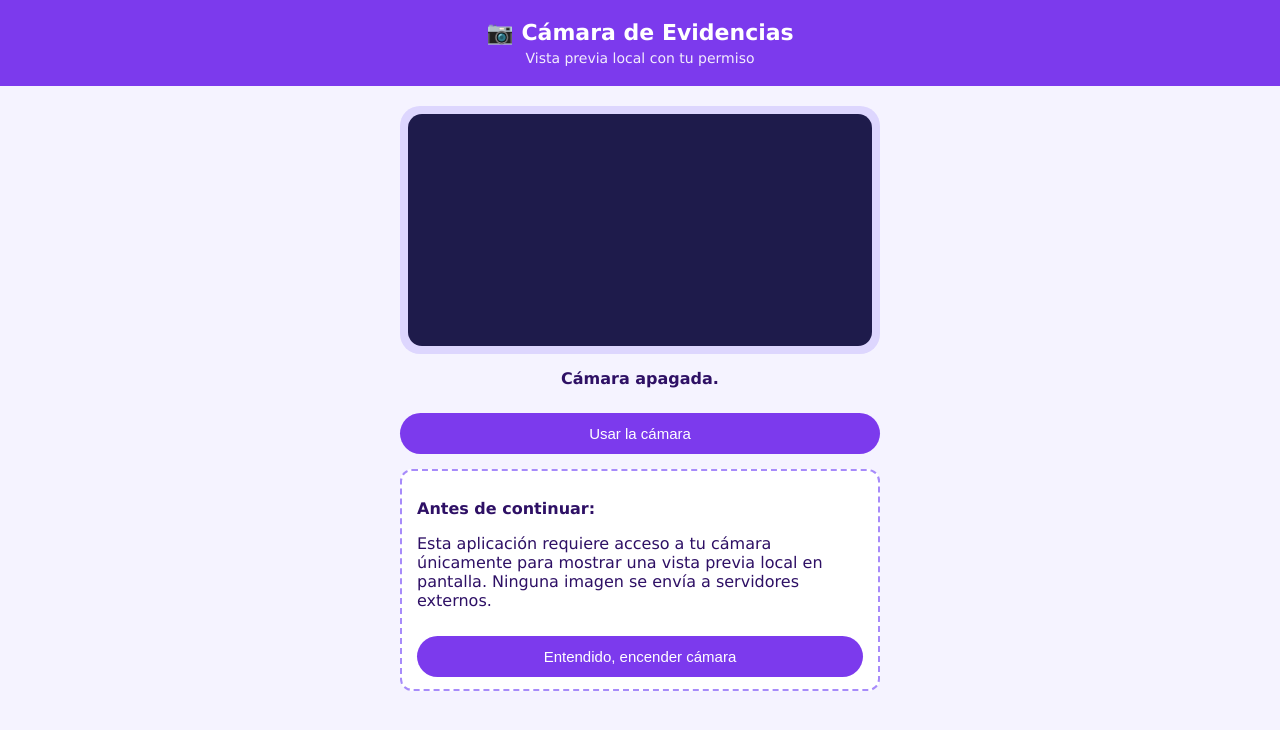
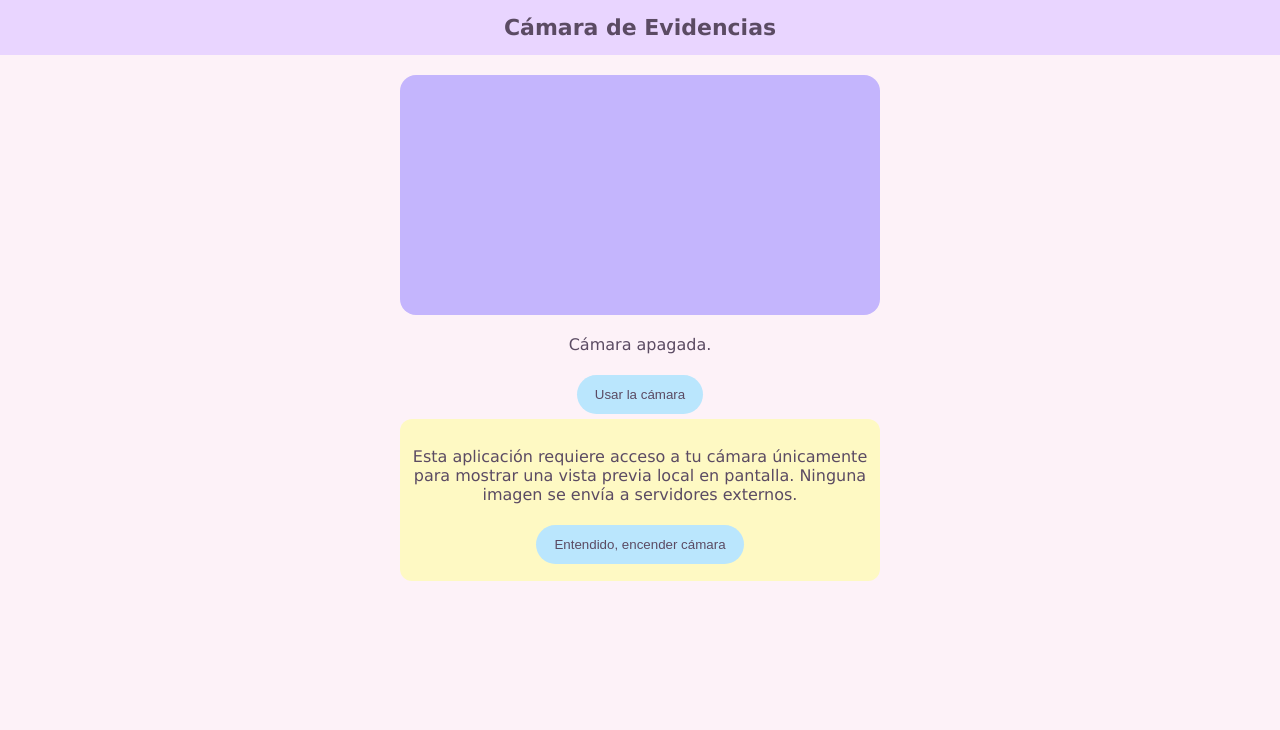
Before and after one commit to JanettheMillan/pwa-camara-instalable, a plain HTML site: page index.html in a window 1280 px wide. Both pictures are taken after a click on the button "Usar la cámara". Drawn offline with Linux system fonts and the light colour scheme.

Commit message:
Frontend más sencillo

```diff
--- a/app.js
+++ b/app.js
@@ -1,11 +1,9 @@
-// 1. Registrar el Service Worker (ruta relativa para GitHub Pages)
+// 1. Registrar el Service Worker
 if ('serviceWorker' in navigator) {
-  navigator.serviceWorker.register('./sw.js')
-    .then(() => console.log('Service Worker registrado'))
-    .catch((error) => console.error('Error al registrar el SW:', error));
+  navigator.serviceWorker.register('./sw.js');
 }
 
-// 2. Instalación: capturar el evento beforeinstallprompt
+// 2. Botón de instalar (Android / Chrome)
 let eventoInstalacionDiferido = null;
 const btnInstalar = document.getElementById('btn-instalar');
 
@@ -16,18 +14,15 @@ window.addEventListener('beforeinstallprompt', (event) => {
 });
 
 btnInstalar.addEventListener('click', () => {
-  if (!eventoInstalacionDiferido) return;
-
   eventoInstalacionDiferido.prompt();
   eventoInstalacionDiferido.userChoice.then((resultado) => {
     if (resultado.outcome === 'accepted') {
       btnInstalar.hidden = true;
     }
-    eventoInstalacionDiferido = null;
   });
 });
 
-// 3. iPhone: mostrar instrucciones manuales si no está instalada
+// 3. iPhone: mostrar instrucciones si no está instalada
 function verificarEntornoIOS() {
   const esIOS = /iPad|iPhone|iPod/.test(navigator.userAgent) && !window.MSStream;
   const estaInstalada = window.navigator.standalone === true ||
@@ -47,7 +42,6 @@ function actualizarMensajeEstado(texto) {
   document.getElementById('mensaje-estado').textContent = texto;
 }
 
-// Apagar la cámara: detener todas las pistas (tracks)
 function detenerCamaraActiva() {
   if (streamActual) {
     streamActual.getTracks().forEach((track) => {
@@ -57,7 +51,6 @@ function detenerCamaraActiva() {
   }
 }
 
-// Encender la cámara con el lente indicado
 function iniciarCamara(modo) {
   detenerCamaraActiva();
 
@@ -70,9 +63,7 @@ function iniciarCamara(modo) {
     .then((stream) => {
       streamActual = stream;
       visorVideo.srcObject = stream;
-      visorVideo.className = modo === 'user' ? 'espejo' : '';
       document.getElementById('controles').hidden = false;
-      document.getElementById('btn-preparar-camara').hidden = true;
       actualizarMensajeEstado(`Cámara activa (${modo === 'environment' ? 'Trasera' : 'Frontal'})`);
     })
     .catch((error) => {
@@ -86,7 +77,7 @@ function iniciarCamara(modo) {
     });
 }
 
-// 5. Pre-Permiso: primer clic muestra el aviso, segundo clic enciende la cámara
+// 5. Pre-Permiso: primero el aviso, luego la cámara
 document.getElementById('btn-preparar-camara').addEventListener('click', () => {
   document.getElementById('aviso-permiso').hidden = false;
 });
@@ -96,7 +87,7 @@ document.getElementById('btn-confirmar-permiso').addEventListener('click', () =>
   iniciarCamara(modoCamaraActual);
 });
 
-// 6. Cambiar entre cámara trasera y frontal
+// 6. Cambiar de cámara
 document.getElementById('btn-alternar-camara').addEventListener('click', () => {
   modoCamaraActual = modoCamaraActual === 'environment' ? 'user' : 'environment';
   iniciarCamara(modoCamaraActual);
@@ -107,9 +98,7 @@ document.getElementById('btn-apagar-camara').addEventListener('click', () => {
   detenerCamaraActiva();
   visorVideo.srcObject = null;
   document.getElementById('controles').hidden = true;
-  document.getElementById('btn-preparar-camara').hidden = false;
   actualizarMensajeEstado('Cámara apagada.');
 });
 
-// Al cargar la página
 verificarEntornoIOS();
--- a/index.html
+++ b/index.html
@@ -3,7 +3,6 @@
 <head>
   <meta charset="UTF-8">
   <meta name="viewport" content="width=device-width, initial-scale=1.0">
-  <meta name="theme-color" content="#7c3aed">
   <title>Cámara de Evidencias</title>
   <link rel="stylesheet" href="./styles.css">
   <link rel="manifest" href="./manifest.json">
@@ -11,36 +10,30 @@
 </head>
 <body>
   <header>
-    <h1>📷 Cámara de Evidencias</h1>
-    <p>Vista previa local con tu permiso</p>
+    <h1>Cámara de Evidencias</h1>
   </header>
 
   <main>
-    <button id="btn-instalar" type="button" class="btn-ancho" hidden>⬇ Instalar en mi teléfono</button>
+    <button id="btn-instalar" hidden>Instalar en mi teléfono</button>
 
-    <!-- Instrucciones solo para iPhone (iOS no tiene beforeinstallprompt) -->
-    <div id="instrucciones-ios" class="nota" hidden>
-      Para instalar en iPhone, pulsa el icono <strong>Compartir</strong> y selecciona <strong>"Agregar a inicio"</strong>.
+    <p id="instrucciones-ios" class="caja" hidden>
+      Para instalar en iPhone, pulsa el icono Compartir y selecciona "Agregar a inicio".
+    </p>
+
+    <video id="visor-camara" autoplay playsinline muted></video>
+
+    <p id="mensaje-estado">Cámara apagada.</p>
+
+    <button id="btn-preparar-camara">Usar la cámara</button>
+
+    <div id="aviso-permiso" class="caja" hidden>
+      <p>Esta aplicación requiere acceso a tu cámara únicamente para mostrar una vista previa local en pantalla. Ninguna imagen se envía a servidores externos.</p>
+      <button id="btn-confirmar-permiso">Entendido, encender cámara</button>
     </div>
 
-    <div class="marco">
-      <video id="visor-camara" autoplay playsinline muted></video>
-    </div>
-
-    <p id="mensaje-estado" class="estado">Cámara apagada.</p>
-
-    <button id="btn-preparar-camara" type="button" class="btn-ancho">Usar la cámara</button>
-
-    <!-- Aviso ético (Pre-Permiso) -->
-    <div id="aviso-permiso" class="nota" hidden>
-      <p><strong>Antes de continuar:</strong></p>
-      <p>Esta aplicación requiere acceso a tu cámara únicamente para mostrar una vista previa local en pantalla. Ninguna imagen se envía a servidores externos.</p>
-      <button id="btn-confirmar-permiso" type="button" class="btn-ancho">Entendido, encender cámara</button>
-    </div>
-
-    <div id="controles" class="fila" hidden>
-      <button id="btn-alternar-camara" type="button">🔄 Girar cámara</button>
-      <button id="btn-apagar-camara" type="button">⏹ Apagar</button>
+    <div id="controles" hidden>
+      <button id="btn-alternar-camara">Girar cámara</button>
+      <button id="btn-apagar-camara">Apagar</button>
     </div>
   </main>
 
--- a/styles.css
+++ b/styles.css
@@ -1,26 +1,19 @@
 body {
   font-family: Verdana, sans-serif;
-  background: #f5f3ff;
-  color: #2e1065;
+  background: #fdf2f8;
+  color: #5b4b63;
   margin: 0;
 }
 
 header {
-  background: #7c3aed;
-  color: white;
+  background: #e9d5ff;
   text-align: center;
-  padding: 20px 15px;
+  padding: 15px;
 }
 
 header h1 {
+  margin: 0;
   font-size: 22px;
-  margin: 0 0 5px;
-}
-
-header p {
-  margin: 0;
-  font-size: 14px;
-  opacity: 0.9;
 }
 
 main {
@@ -30,67 +23,32 @@ main {
   text-align: center;
 }
 
-.marco {
-  background: #ddd6fe;
-  padding: 8px;
-  border-radius: 20px;
-}
-
 video {
   width: 100%;
-  min-height: 220px;
-  background: #1e1b4b;
-  border-radius: 14px;
-  display: block;
-}
-
-/* La cámara frontal se ve como espejo */
-video.espejo {
-  transform: scaleX(-1);
-}
-
-.estado {
-  font-weight: bold;
-  margin: 15px 0;
-}
-
-.nota {
-  background: white;
-  border: 2px dashed #a78bfa;
-  border-radius: 12px;
-  padding: 12px 15px;
-  margin: 15px 0;
-  text-align: left;
+  background: #c4b5fd;
+  border-radius: 16px;
 }
 
 button {
-  background: #7c3aed;
-  color: white;
+  background: #bae6fd;
+  color: #5b4b63;
   border: none;
   padding: 12px 18px;
-  border-radius: 30px;
-  font-size: 15px;
+  margin: 5px;
+  border-radius: 20px;
   cursor: pointer;
 }
 
-.btn-ancho {
-  width: 100%;
-  margin-top: 10px;
+#btn-apagar-camara {
+  background: #fbcfe8;
 }
 
-.fila {
-  display: flex;
-  gap: 10px;
-}
-
-.fila button {
-  flex: 1;
-}
-
-#btn-apagar-camara {
-  background: #db2777;
+.caja {
+  background: #fef9c3;
+  padding: 12px;
+  border-radius: 12px;
 }
 
 [hidden] {
-  display: none !important;
+  display: none;
 }
--- a/sw.js
+++ b/sw.js
@@ -1,4 +1,4 @@
-const CACHE_NAME = 'evidencias-v1';
+const CACHE_NAME = 'evidencias-v2';
 const STATIC_FILES = [
   './',
   './index.html',
```
Also changed, not shown: icons/icon-192.png, icons/icon-512.png, manifest.json.
